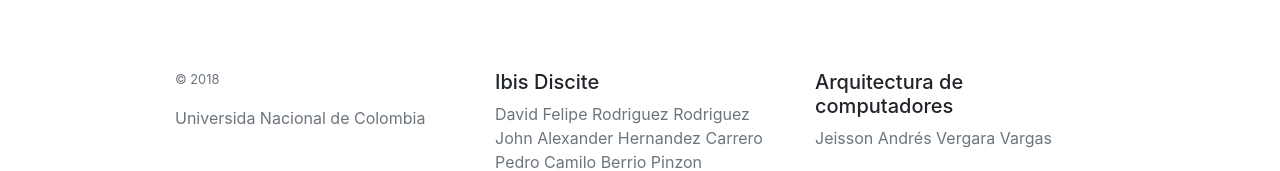
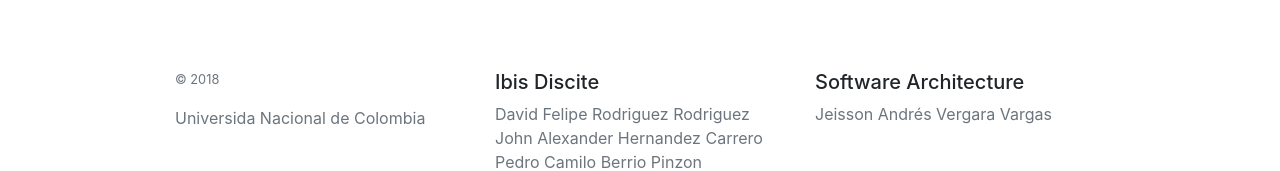
Before and after one commit to IbisDiscite/2B_IbisDiscite_Web, a React app in the folder src/: page /units/exercises/1 in a window 1280 px wide. Shown: the part 130-301 px from the top of the page. Built offline with nearby package versions, Linux system fonts and the light colour scheme; no server answers.

Commit message:
fixing exercises

```diff
--- a/src/components/Footer.js
+++ b/src/components/Footer.js
@@ -18,7 +18,7 @@
                     </ul>
                 </div>
                 <div className="col-4 col-md">
-                    <h5>Arquitectura de computadores</h5>
+                    <h5>Software Architecture</h5>
                     <ul className="list-unstyled text-small">
                         <li><a className="text-muted" >Jeisson Andrés Vergara Vargas</a></li>
                     </ul>
--- a/src/pages/FullExercises.js
+++ b/src/pages/FullExercises.js
@@ -16,7 +16,6 @@
         opc1
         opc2
         opc3
-        opc4
         leccion
         enunciado
         respuesta
@@ -57,9 +56,8 @@
                 <select name={p.enunciado}>
                 <option value="0"> -- </option>
                 <option value="1">{p.opc1}</option>
-                <option value="2">{p.opc2}</option>
+                <option value="2">{p.opc2}</option>>
                 <option value="3">{p.opc3}</option>
-                <option value="4">{p.opc4}</option>
                 </select>
               </Card>
             </FormGroup>
```
